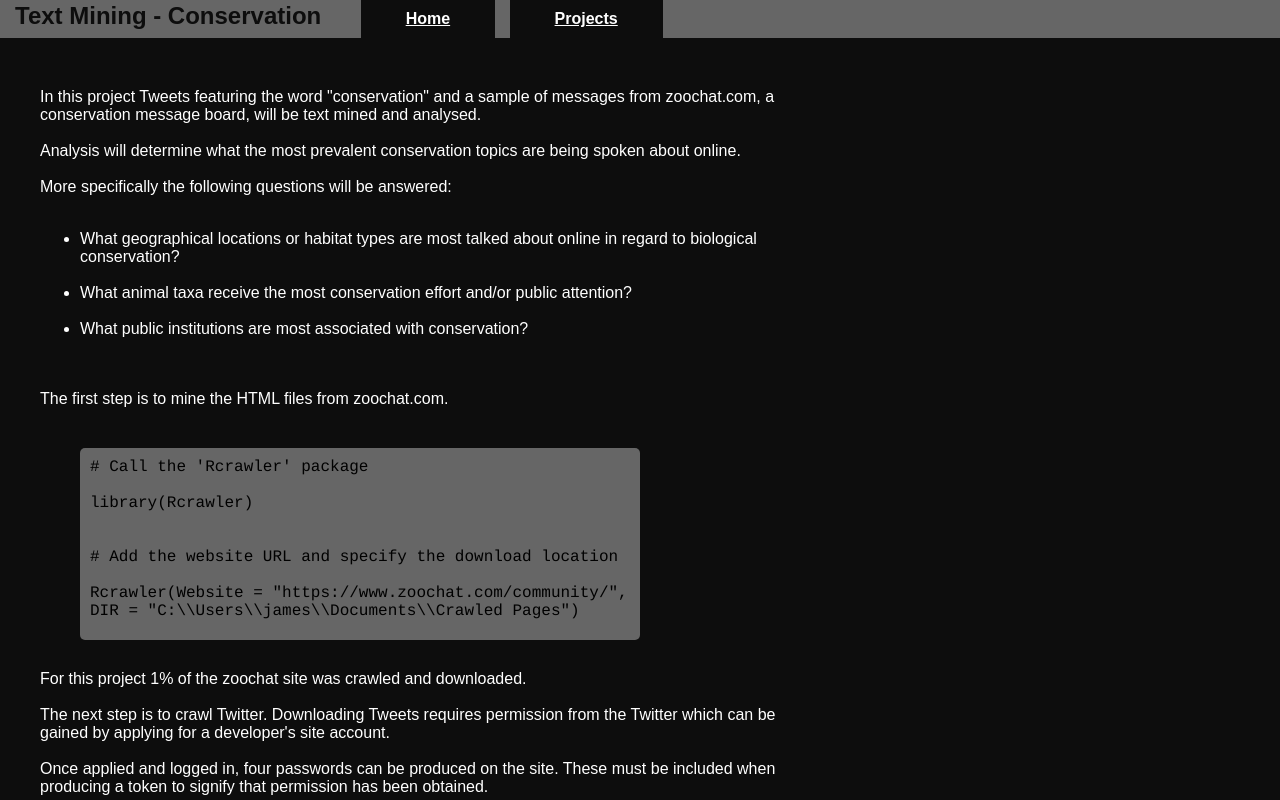
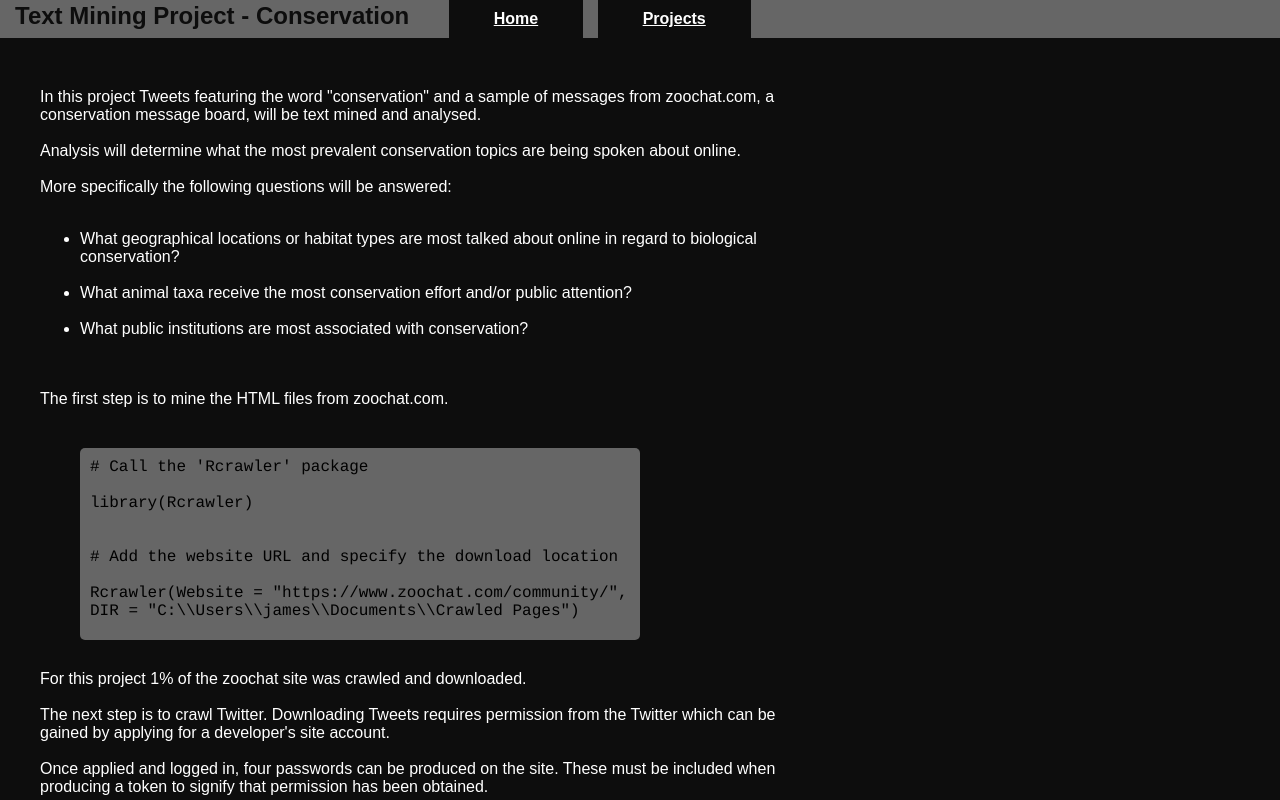
Before and after one commit to JamesC845/JamesC845.github.io, a plain HTML site: page project_3.html in a window 1280 px wide. Shown: the top 800 px of the page. Drawn offline with Linux system fonts and the light colour scheme.

Commit message:
more changes

```diff
--- a/project_3.html
+++ b/project_3.html
@@ -16,7 +16,7 @@
 
 	<header>
 		<nav>
-		<h1>Text Mining - Conservation</h1>
+		<h1>Text Mining Project - Conservation</h1>
 			<ul>
 				<li><a href="index.html"><b>Home</b></a></li>
 				<li><a href="Projects.html"> <b>Projects</b></a></li>
```
